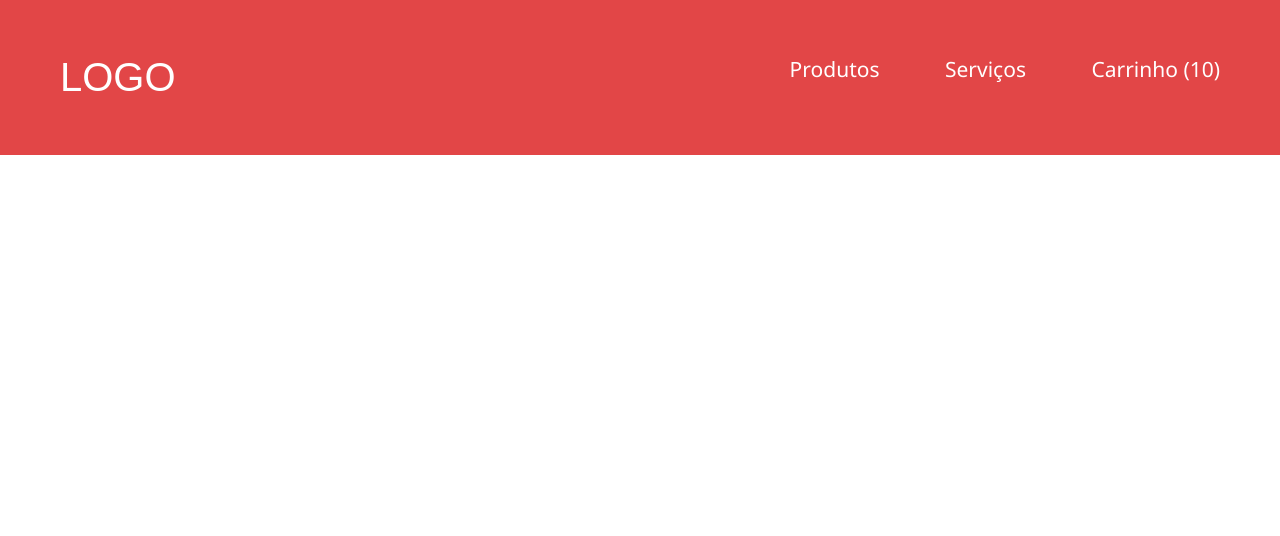
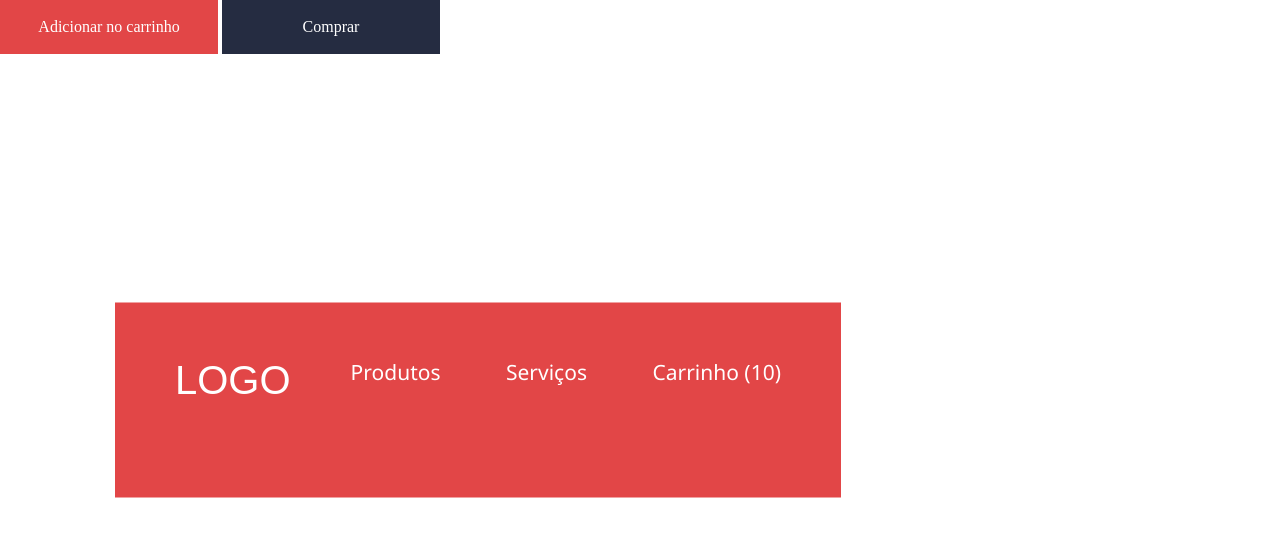
Before and after one commit to leopeli/loja-fone, a plain HTML site: page index.html in a window 1280 px wide. Drawn offline with Linux system fonts and the light colour scheme.

Commit message:
finalizada aula 3

```diff
--- a/css/reset.css
+++ b/css/reset.css
@@ -9,3 +9,7 @@ ul {
 	list-style: none;
 	font-size: 21px;
 }
+
+a {
+	text-decoration: none;
+}
--- a/css/style.css
+++ b/css/style.css
@@ -4,7 +4,12 @@ body {
 
 .header {
     background-color: #e24647;
-    padding: 55px 60px;
+    margin: 0 115px;
+    padding: 55px 60px 95px;;
+    overflow: hidden;
+    position: absolute;
+    top: 50%;
+    transform: translateY(-50%)
 }
 
 .header__logo {
@@ -22,3 +27,23 @@ body {
     display: inline-block;
     margin-left: 60px;
 }
+
+.btn {
+    display: inline-block;
+    padding: 18px 0;
+    width: 218px;
+    text-align: center;
+}
+
+a.btn{
+    color: #fff;
+}
+
+.btn__primary {
+    background-color: #252c41;
+}
+
+
+.btn__secondary {
+    background-color: #e24647;
+}
--- a/index.html
+++ b/index.html
@@ -11,12 +11,18 @@
 <body>
     <header class="header">
         <span class="header__logo">Logo</span>
-        <ul class="header__menu">
-            <li class="header__menu-item">Produtos</li>
-            <li class="header__menu-item">Serviços</li>
-            <li class="header__menu-item">Carrinho (10)</li>
-        </ul>
+        <nav class="header__menu">
+            <ul>
+                <li class="header__menu-item">Produtos</li>
+                <li class="header__menu-item">Serviços</li>
+                <li class="header__menu-item">Carrinho (10)</li>
+            </ul>
+        </nav>
     </header>
+    <section>
+        <a href="#" class="btn btn__secondary">Adicionar no carrinho</a>
+        <a href="#" class="btn btn__primary">Comprar</a>
+    </section>
 
 
     <script src="js/main.js"></script>
```
